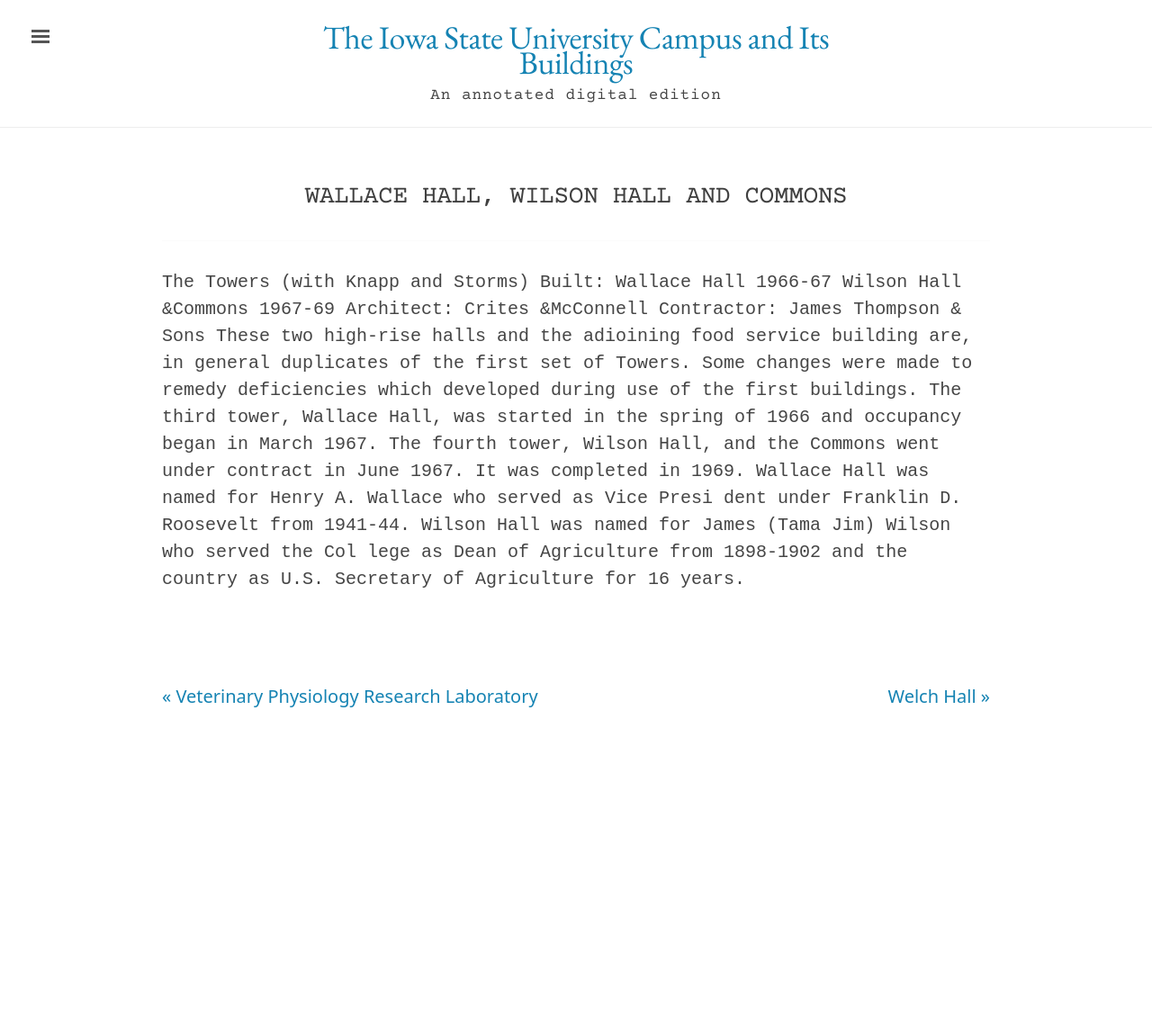
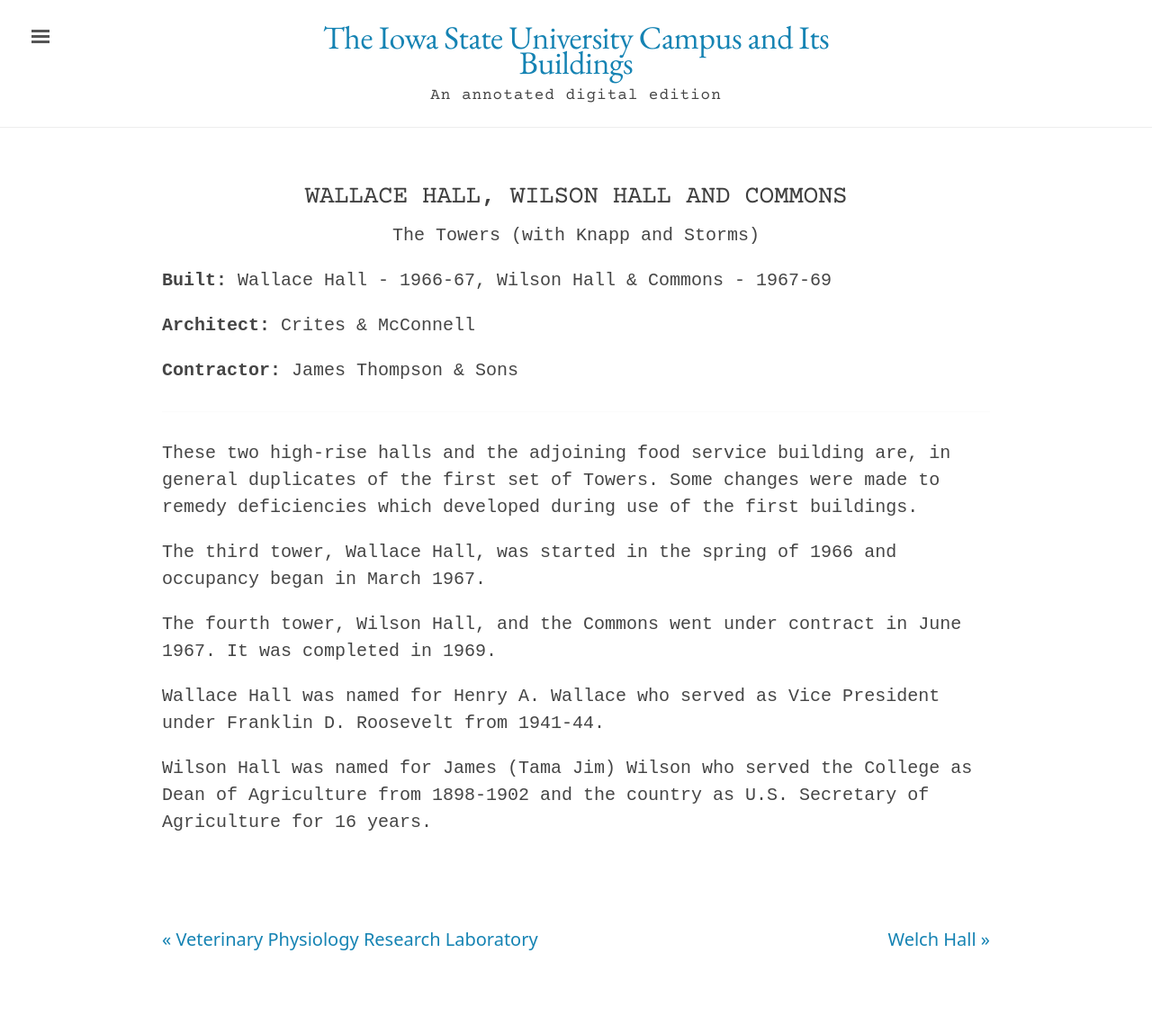
Before and after one commit to emanderson811/day-edition, a Jekyll site: the page built from _texts/buildings/224day-wallace-wilson-hall.md, in a window 1280 px wide. Shown: the whole page at 90% size. Built offline with Jekyll 4.4.1, drawn with Linux system fonts in a browser that asks for light colours; before the commit the page ends 900 px from its top, so only the background shows below that; some of the changed lines change nothing that is shown.

Commit message:
Update 224day-wallace-wilson-hall.md

```diff
--- a/_texts/buildings/224day-wallace-wilson-hall.md
+++ b/_texts/buildings/224day-wallace-wilson-hall.md
@@ -1,11 +1,13 @@
 ---
 layout: building
 title: "Wallace Hall, Wilson Hall and Commons"
-alternative_name:
+alternative_name: "The Towers (with Knapp and Storms)"
 built:
+  - "Wallace Hall - 1966-67"
+  - "Wilson Hall & Commons - 1967-69"
 addition:
-architect:
-contractor:
+architect: "Crites & McConnell"
+contractor: "James Thompson & Sons"
 razed:
 author:
 rights: Public Domain
@@ -14,14 +16,12 @@
 ---
 ---
 
-The Towers (with Knapp and Storms)
-Built: Wallace Hall 1966-67
-Wilson Hall &Commons 1967-69
-Architect: Crites &McConnell
-Contractor: James Thompson & Sons
-These two high-rise halls and the adioining food service building are, in general duplicates of the first set of Towers. Some changes were made to remedy deficiencies which developed during use of the first buildings.
+These two high-rise halls and the adjoining food service building are, in general duplicates of the first set of Towers. Some changes were made to remedy deficiencies which developed during use of the first buildings.
+
 The third tower, Wallace Hall, was started in the spring of 1966 and occupancy began in March 1967.
-The fourth tower, Wilson Hall, and the Commons went under contract
-in June 1967. It was completed in 1969.
-Wallace Hall was named for Henry A. Wallace who served as Vice Presi dent under Franklin D. Roosevelt from 1941-44.
-Wilson Hall was named for James (Tama Jim) Wilson who served the Col lege as Dean of Agriculture from 1898-1902 and the country as U.S. Secretary of Agriculture for 16 years.
+
+The fourth tower, Wilson Hall, and the Commons went under contract in June 1967. It was completed in 1969.
+
+Wallace Hall was named for Henry A. Wallace who served as Vice President under Franklin D. Roosevelt from 1941-44.
+
+Wilson Hall was named for James (Tama Jim) Wilson who served the College as Dean of Agriculture from 1898-1902 and the country as U.S. Secretary of Agriculture for 16 years.
```
